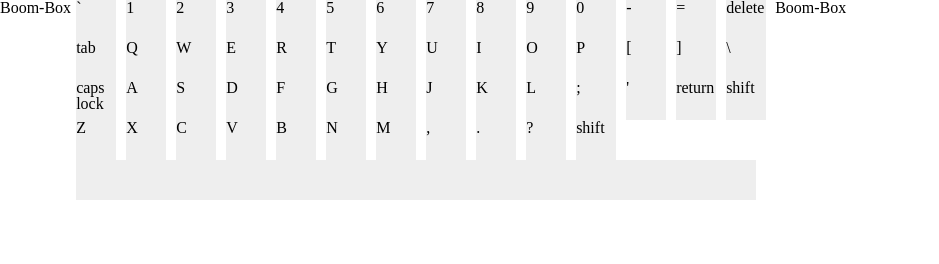
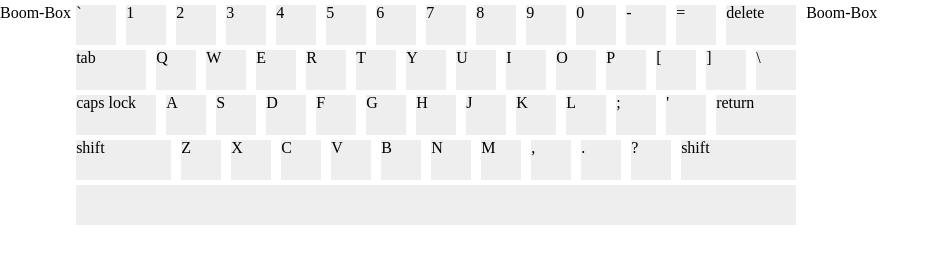
Before and after one commit to fvkramer/SonoTouch, a plain HTML site: page index.html in a window 1280 px wide. Shown: the whole page, without its empty margins (0-939 px from the left). Drawn offline with Linux system fonts and the light colour scheme; a script that the page names is missing.

Commit message:
Finish initial CSS styling

```diff
--- a/index.css
+++ b/index.css
@@ -1,22 +1,49 @@
+body {
+  padding-top: 5px;
+}
 #main-container {
   display: flex
 }
 
 #keyboard-container ul{
-  width: 704px;
+  width: 735px;
   display: flex;
   flex-wrap: wrap;
 }
 
 li {
   list-style: none;
-  margin: 0 5px 0 5px;
+  margin: 0 5px 5px 5px;
   width: 40px;
   height: 40px;
   background: #eee;
 }
 
 
+.delete {
+  width: 70px;
+}
+
+.tab {
+  width: 70px;
+}
+
+.caps-lock {
+ width: 80px;
+}
+
+.return {
+  width: 80px;
+}
+
+.shift-1 {
+  width: 95px;
+}
+
+.shift-2 {
+  width: 115px;
+}
+
 .space {
-    width: 680px;
-  }
+  width: 720px;
+}
```
